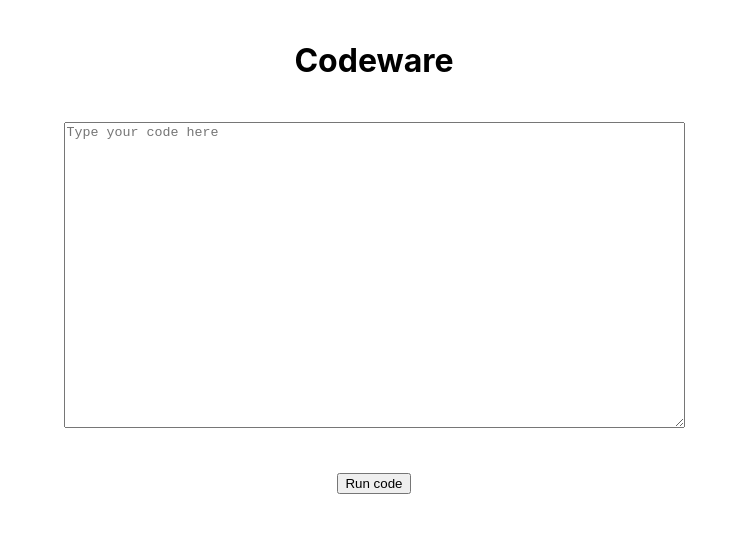
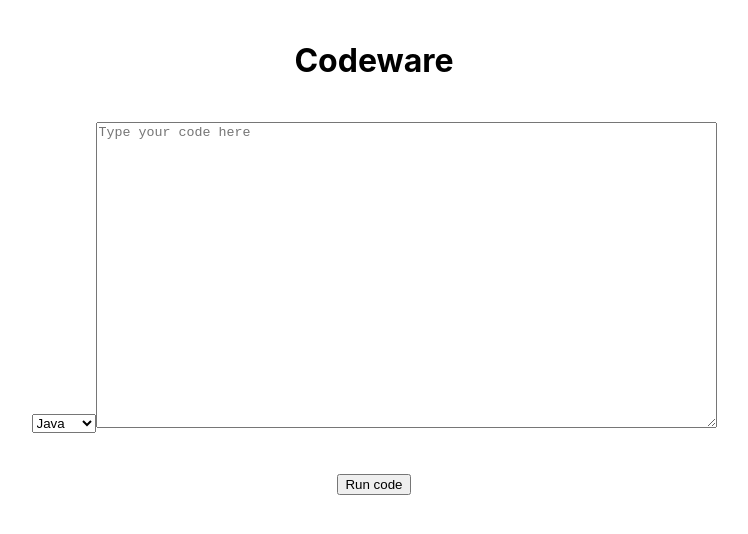
Before and after one commit to kritikmodi/codeware, a React (Create React App) app in the folder client/: page / in a window 1280 px wide. Shown: the top 534 px of the page, without its empty margins (266-1014 px from the left). Built offline with nearby package versions, Linux system fonts and the light colour scheme.

Commit message:
Update App.js

```diff
--- a/client/src/App.js
+++ b/client/src/App.js
@@ -34,11 +34,11 @@ function App() {
       <br/>
       <h1>Codeware</h1>
       <br/>
-      {/* <select>
+      <select>
         <option>Java</option>
         <option>C++</option>
         <option>Python</option>
-      </select> */}
+      </select>
       <textarea rows="20" cols="75" value={code} onChange={(e)=>{setCode(e.target.value);}} placeholder="Type your code here"></textarea>
       <br/><br/><br/>
       <button onClick={handleSubmit}>Run code</button>
```
